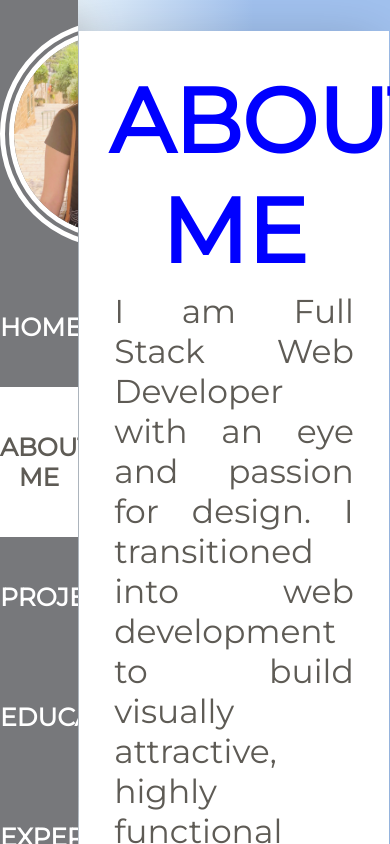
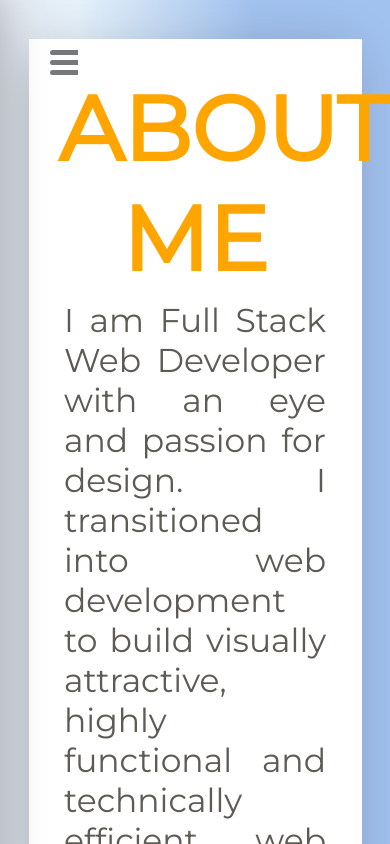
Before and after one commit to sivanadler/sivan-adler-website, a React (Create React App) app: page /about in a window 390 px wide. Shown: the top 844 px of the page. Built offline with nearby package versions, Linux system fonts and the light colour scheme.

Commit message:
responsive nav bar incorporated

```diff
--- a/package.json
+++ b/package.json
@@ -9,6 +9,7 @@
     "react-dom": "^16.8.6",
     "react-mail-form": "^1.0.3",
     "react-redux": "^7.0.3",
+    "react-responsive-navbar": "^1.0.11",
     "react-router-dom": "^5.0.0",
     "react-scripts": "3.0.1"
   },
--- a/src/About.js
+++ b/src/About.js
@@ -21,11 +21,12 @@ class About extends React.Component {
 
   render() {
     return (
-      <div className="about-me-div">
+      <div>
         <div className="left">
           <Nav history={this.props.history}/>
         </div>
         <div className="right">
+          <div className="about-me-div">
             <div className="about-me-description">
             <h1 className="header">ABOUT ME</h1>
               <p className="about-text">I am Full Stack Web Developer with an eye and passion for design. I  transitioned into web development to build visually attractive, highly functional and technically efficient web applications. With experience as a non-profit professional, I am highly capable of identifying creative and dynamic solutions to challenges and adapting quickly and seamlessly to change. My degree in Psychology enables me to bring my analytical and problem solving skills to all of my professional pursuits, enabling me to tackle technical problems from a different perspective. I am seeking a career that will allow me to infuse my keen eye for design with my technical skills to build products that solve business challenges.</p>
@@ -97,6 +98,7 @@ class About extends React.Component {
             </div>
           </div>
         </div>
+      </div>
     )
   }
 }
--- a/src/App.css
+++ b/src/App.css
@@ -7,31 +7,116 @@ body {
 }
 
 /* NAV BAR */
-.nav {
-  background-color: #77787B;
-  width: 100%;
-  overflow: scroll;
-  height: 100%;
-  font-family: "Montserrat", sans-serif;
 
-}
+#menuToggle
+  {
+    display: block;
+    position: relative;
+    top: 50px;
+    left: 50px;
+    z-index: 1;
+    -webkit-user-select: none;
+    user-select: none;
+  }
+
+#menuToggle input
+  {
+    display: block;
+    width: 40px;
+    height: 32px;
+    position: absolute;
+    top: -7px;
+    left: -5px;
+    cursor: pointer;
+    opacity: 0;
+    z-index: 2;
+    -webkit-touch-callout: none;
+  }
+
+#menuToggle span
+  {
+    display: block;
+    width: 40px;
+    height: 5px;
+    margin-bottom: 5px;
+    position: relative;
+    background: #77787B;
+    border-radius: 3px;
+    z-index: 1;
+    transform-origin: 4px 0px;
+    transition: transform 0.5s cubic-bezier(0.77,0.2,0.05,1.0),
+                background 0.5s cubic-bezier(0.77,0.2,0.05,1.0),
+                opacity 0.55s ease;
+  }
+
+#menuToggle span:first-child
+  {
+    transform-origin: 0% 0%;
+  }
+
+#menuToggle span:nth-last-child(2)
+  {
+    transform-origin: 0% 100%;
+  }
+
+#menuToggle input:checked ~ span
+  {
+    opacity: 1;
+    transform: rotate(45deg) translate(-2px, -1px);
+    background: #232323;
+  }
+
+#menuToggle input:checked ~ span:nth-last-child(3)
+  {
+    opacity: 0;
+    transform: rotate(0deg) scale(0.2, 0.2);
+  }
+
+#menuToggle input:checked ~ span:nth-last-child(2)
+  {
+    transform: rotate(-45deg) translate(0, -1px);
+  }
+
+#menu
+  {
+    position: fixed;
+    height: 100%;
+    overflow: hidden;
+    width: 20%;
+    margin: -100px 0 0 -50px;
+    padding: 50px;
+    padding-top: 125px;
+    -webkit-box-shadow: 10px 2px 44px -14px rgba(159,163,171,1);
+    -moz-box-shadow: 10px 2px 44px -14px rgba(159,163,171,1);
+    box-shadow: 10px 2px 44px -14px rgba(159,163,171,1);
+    background: #77787B;
+    list-style-type: none;
+    -webkit-font-smoothing: antialiased;
+    transform-origin: 0% 0%;
+    transform: translate(-100%, 0);
+    transition: transform 0.5s cubic-bezier(0.77,0.2,0.05,1.0);
+  }
+
+
+#menuToggle input:checked ~ ul
+  {
+    transform: none;
+  }
 
 .left {
   position: fixed;
   width: 20%;
   overflow: hidden;
   height: 100%;
-  -webkit-box-shadow: 10px 2px 44px -14px rgba(159,163,171,1);
-  -moz-box-shadow: 10px 2px 44px -14px rgba(159,163,171,1);
-  box-shadow: 10px 2px 44px -14px rgba(159,163,171,1);
+  z-index: 10;
 }
 
 .right {
   position: relative;
-  width: 80%;
-  overflow: hidden;
+  width: 100%;
+  overflow: scroll;
   height: 100%;
-  float: right;
+  margin-bottom: 5%;
 }
 
 .main-nav-link{
@@ -82,11 +167,12 @@ body {
 
 /* HOME PAGE */
 .home-page-div{
-  width: 65%;
+  width: 55%;
   height: 50%;
-  margin-top: 16%;
+  margin-top: 10%;
   margin-left: auto;
   margin-right: auto;
+  vertical-align: middle;
   padding: 5%;
   background-color: white;
   -webkit-box-shadow: 10px 2px 44px -14px rgba(159,163,171,1);
@@ -142,11 +228,12 @@ body {
 /* ABOUT ME PAGE*/
 .about-me-description {
   text-align: justify;
-  width: 80%;
+  z-index: 1;
+  width: 70%;
   margin-left: auto;
   margin-right: auto;
-  margin-top: 5%;
-  margin-bottom: 2%;
+  margin-top: 4%;
+  margin-bottom: 10%;
   font-size: 33px;
   background-color: white;
   padding: 30px;
@@ -203,7 +290,7 @@ body {
 
 /* EDUCATION PAGE */
 .education-listing {
-  margin: 5%;
+  margin: 4%;
   border: 1px dotted black;
   padding: 2%;
   text-align: left;
@@ -250,7 +337,7 @@ body {
   margin-bottom:5%;
   margin-left: auto;
   margin-right: auto;
-  width: 80%;
+  width: 70%;
   height: 100%;
   box-shadow: -11px 13px 52px 0px rgba(0,0,0,0.21);
   font-family: "Montserrat", sans-serif;
@@ -268,7 +355,7 @@ body {
   margin-bottom:5%;
   margin-left: auto;
   margin-right: auto;
-  width: 80%;
+  width: 70%;
   height: 100%;
   box-shadow: -11px 13px 52px 0px rgba(0,0,0,0.21);
   font-family: "Montserrat", sans-serif;
@@ -382,34 +469,20 @@ li.description {
   width: 50%;
   display: inline-block;
   padding: 1%;
-  padding-bottom: 2%;
+  padding-bottom: 5%;
 }
 
 /* CONTACT PAGE*/
 
-.about-me-description {
-  text-align: justify;
-  width: 80%;
-  margin-left: auto;
-  margin-right: auto;
-  margin-top: 5%;
-  margin-bottom: 2%;
-  font-size: 33px;
-  background-color: white;
-  padding: 30px;
-  color: #5e5b55;
-  box-shadow: -11px 13px 52px 0px rgba(0,0,0,0.21);
-  font-family: "Montserrat", sans-serif;
-}
 .contact-form {
   background-color: white;
   margin-left: auto;
-  margin-top: 10%;
+  margin-top: 5%;
   margin-bottom: 2%;
   margin-right: auto;
   padding-top: 2%;
   padding-bottom: 3%;
-  width: 80%;
+  width: 70%;
   text-align: center;
   box-shadow: -11px 13px 52px 0px rgba(0,0,0,0.21);
   font-family: "Montserrat", sans-serif;
@@ -661,5 +734,21 @@ li.description {
   .sub-header{
     font-size: 40px;
   }
+}
+
+@media only screen and (max-width: 600px) {
+  .header {
+    color: orange;
+  }
+
+  .main-nav-link {
+    font-size: 20px;
+  }
+
+  .logo {
+    width: 50px;
+    height: 50px;
+  }
+
 
 }
--- a/src/App.js
+++ b/src/App.js
@@ -16,7 +16,7 @@ class App extends React.Component {
     return (
       <div className="App">
         <div className="left">
-        <Nav history={this.props.history}/>
+          <Nav history={this.props.history}/>
         </div>
         <div className="right">
           <Route exact path="/home" render={routerProps => <Home {...routerProps}/>}/>
@@ -30,8 +30,8 @@ class App extends React.Component {
           <Route exact path="/experience" render={routerProps => <Experience {...routerProps}/>}/>
 
           <Route exact path="/contact" render={routerProps => <Contact {...routerProps}/>}/>
+          <Home />
 
-          <Home />
         </div>
       </div>
     );
--- a/src/Home.js
+++ b/src/Home.js
@@ -1,13 +1,12 @@
 import React from "react";
-import linkedin from './icons/linkedin.png'
-import wordpress from './icons/wordpress.png'
-import github from './icons/github.png'
 import { SocialIcon } from 'react-social-icons';
+import Nav from './Nav'
 
 class Home extends React.Component {
 
   render() {
     return (
+      <div>
         <div className="home-page-div">
           <h1 className="header">SIVAN ADLER</h1>
           <h3 className="sub-header">Full Stack Software Engineer with An Eye For Design</h3>
@@ -36,6 +35,7 @@ class Home extends React.Component {
             />
           </div>
         </div>
+      </div>
     )
   }
 }
--- a/src/Nav.js
+++ b/src/Nav.js
@@ -45,20 +45,41 @@ class Nav extends React.Component {
   render() {
     return (
       <div className="nav">
-        <Router>
+        <nav role="navigation">
+          <div id="menuToggle">
+
+            <input type="checkbox" />
+
+            <span className="hamburger"></span>
+            <span className="hamburger"></span>
+            <span className="hamburger"></span>
+            <ul id="menu">
               <div>
                 <img className="logo" src={sivan} alt="photo of sivan adler" />
               </div>
               <NavLink to="/" exact className={this.getclassName("/")} onClick={this.handleGoHome}><p className="main-nav-link-text"><strong>HOME</strong></p></NavLink>
-          <NavLink to="/about" exact className="main-nav-link"><p className="main-nav-link-text" onClick={this.handleAboutMe}><strong>ABOUT ME</strong></p></NavLink>
+              <NavLink to="/about" exact className={this.getclassName("/about")} onClick={this.handleAboutMe}><p className="main-nav-link-text"><strong>ABOUT ME</strong></p></NavLink>
               <NavLink to="/projects" exact className="main-nav-link"><p className="main-nav-link-text" onClick={this.handleProjects}><strong>PROJECTS</strong></p></NavLink>
               <NavLink to="/education" exact className="main-nav-link"><p className="main-nav-link-text" onClick={this.handleEducation}><strong>EDUCATION</strong></p></NavLink>
               <NavLink to="/experience" exact className="main-nav-link"><p className="main-nav-link-text" onClick={this.handleExperience}><strong>EXPERIENCE</strong></p></NavLink>
               <NavLink to="/contact" exact className="main-nav-link"><p className="main-nav-link-text" onClick={this.handleContact}><strong>CONTACT</strong></p></NavLink>
-          <br/>
-        </Router>
+            </ul>
+          </div>
+        </nav>
       </div>
     )
   }
 }
 export default Nav
+// <Router>
+//   <div>
+//   <img className="logo" src={sivan} alt="photo of sivan adler" />
+//   </div>
+//   <NavLink to="/" exact className={this.getclassName("/")} onClick={this.handleGoHome}><p className="main-nav-link-text"><strong>HOME</strong></p></NavLink>
+//   <NavLink to="/about" exact className="main-nav-link"><p className="main-nav-link-text" onClick={this.handleAboutMe}><strong>ABOUT ME</strong></p></NavLink>
+//   <NavLink to="/projects" exact className="main-nav-link"><p className="main-nav-link-text" onClick={this.handleProjects}><strong>PROJECTS</strong></p></NavLink>
+//   <NavLink to="/education" exact className="main-nav-link"><p className="main-nav-link-text" onClick={this.handleEducation}><strong>EDUCATION</strong></p></NavLink>
+//   <NavLink to="/experience" exact className="main-nav-link"><p className="main-nav-link-text" onClick={this.handleExperience}><strong>EXPERIENCE</strong></p></NavLink>
+//   <NavLink to="/contact" exact className="main-nav-link"><p className="main-nav-link-text" onClick={this.handleContact}><strong>CONTACT</strong></p></NavLink>
+//   <br/>
+// </Router>
```
Also changed, not shown: 1 other file (tests, documents, lock files or other folders). Lines whose indentation alone changed are shown as unchanged.
